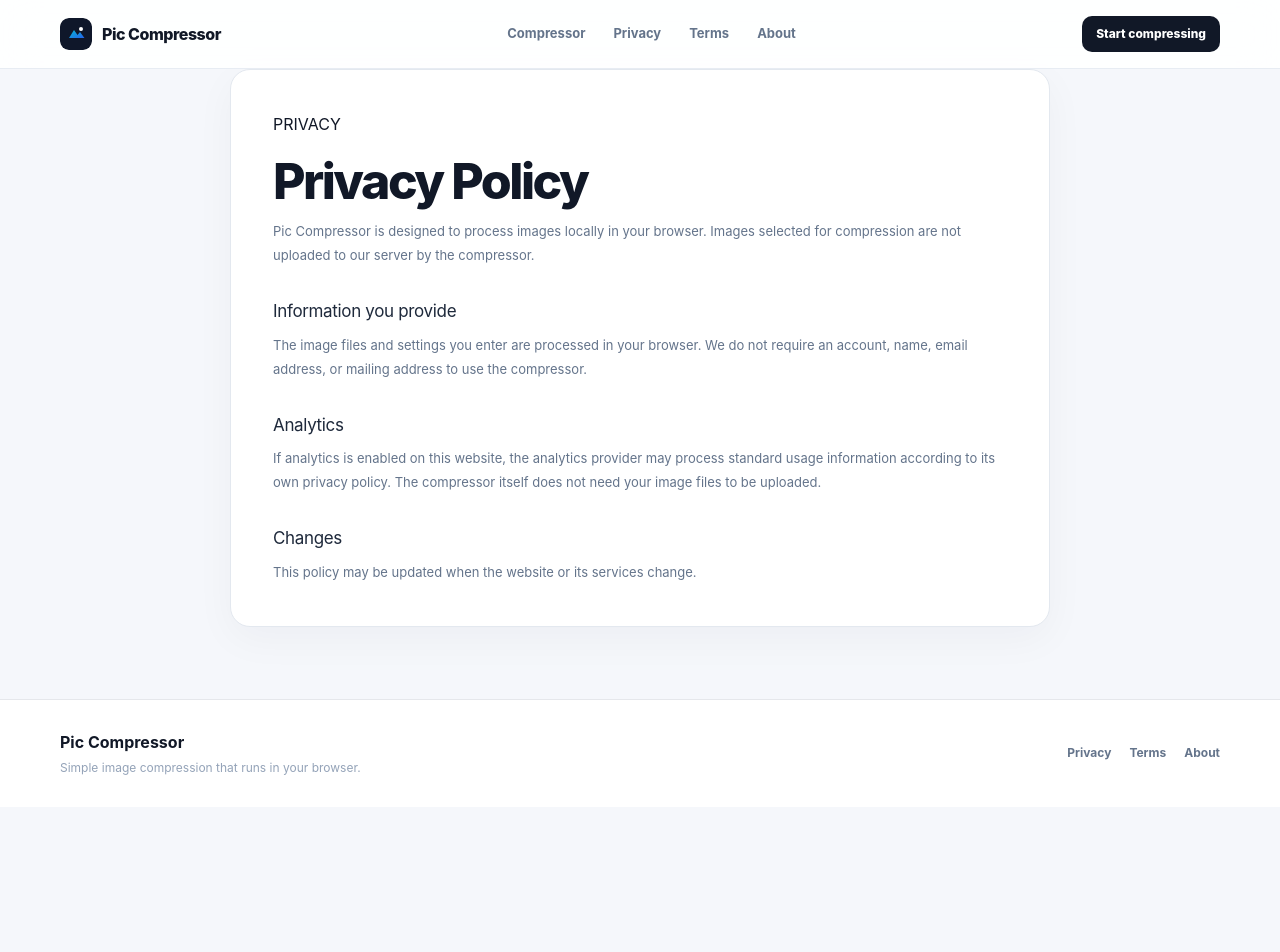
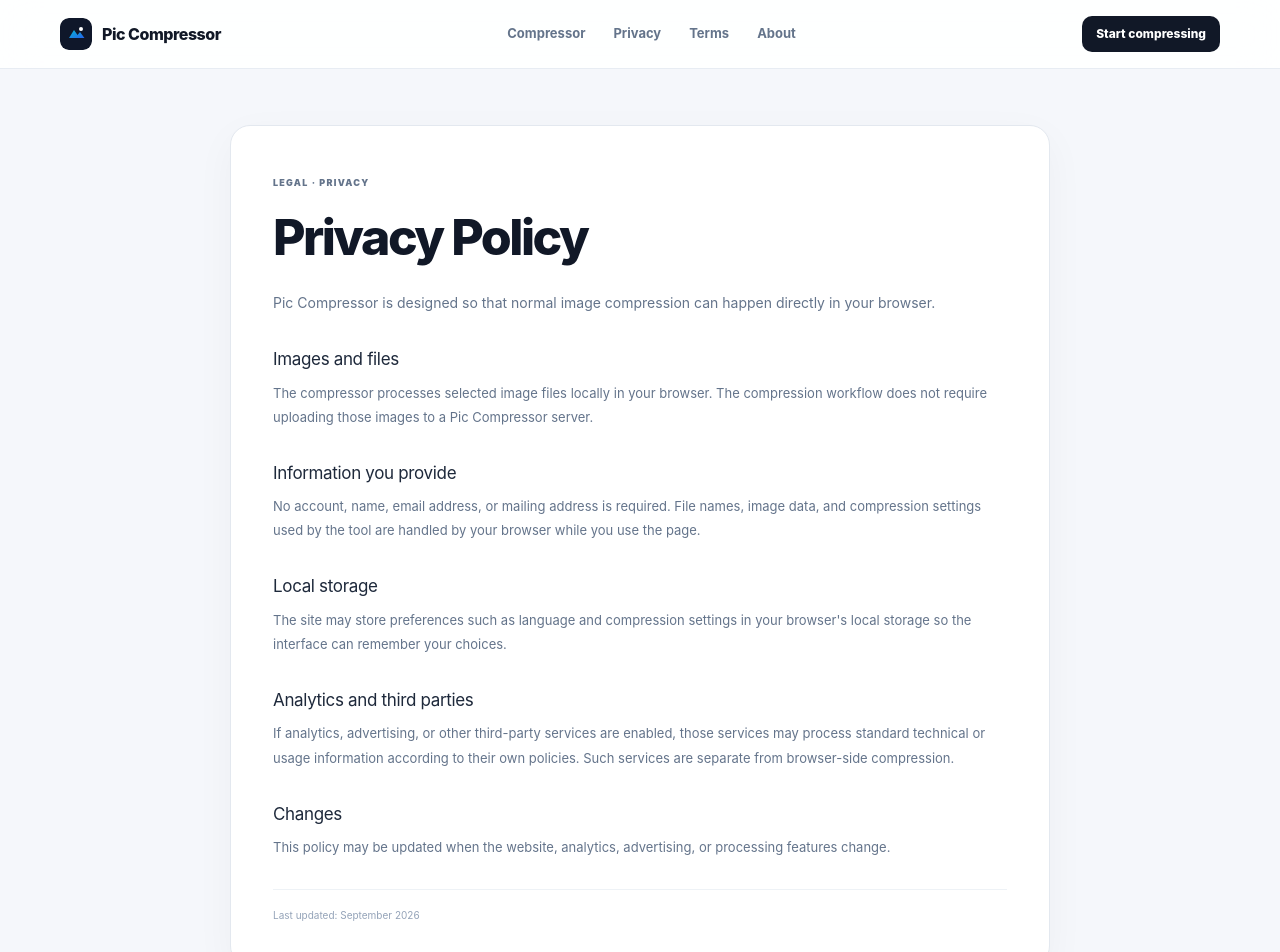
Before and after one commit to RyuSeiri/pic-compressor.github.io, a Next.js app: page /privacy in a window 1280 px wide. Shown: the top 952 px of the page. Before the commit the page ends 807 px from the top, so only its background shows below. Built offline with nearby package versions, Linux system fonts and the light colour scheme.

Commit message:
redesign: rebuild navigation and legal pages

```diff
--- a/app/privacy/page.tsx
+++ b/app/privacy/page.tsx
@@ -1 +1,12 @@
-export default function Privacy(){return <article className="content-panel mx-auto my-8 max-w-4xl"><p className="section-kicker">PRIVACY</p><h1 className="content-title">Privacy Policy</h1><p className="content-text">Pic Compressor is designed to process images locally in your browser. Images selected for compression are not uploaded to our server by the compressor.</p><h2 className="content-subtitle">Information you provide</h2><p className="content-text">The image files and settings you enter are processed in your browser. We do not require an account, name, email address, or mailing address to use the compressor.</p><h2 className="content-subtitle">Analytics</h2><p className="content-text">If analytics is enabled on this website, the analytics provider may process standard usage information according to its own privacy policy. The compressor itself does not need your image files to be uploaded.</p><h2 className="content-subtitle">Changes</h2><p className="content-text">This policy may be updated when the website or its services change.</p></article>}
+export default function Privacy() {
+  return <main className="content-page"><article className="content-panel">
+    <span className="mini-label">LEGAL · PRIVACY</span><h1 className="content-title">Privacy Policy</h1>
+    <p className="content-lead">Pic Compressor is designed so that normal image compression can happen directly in your browser.</p>
+    <h2 className="content-subtitle">Images and files</h2><p className="content-text">The compressor processes selected image files locally in your browser. The compression workflow does not require uploading those images to a Pic Compressor server.</p>
+    <h2 className="content-subtitle">Information you provide</h2><p className="content-text">No account, name, email address, or mailing address is required. File names, image data, and compression settings used by the tool are handled by your browser while you use the page.</p>
+    <h2 className="content-subtitle">Local storage</h2><p className="content-text">The site may store preferences such as language and compression settings in your browser's local storage so the interface can remember your choices.</p>
+    <h2 className="content-subtitle">Analytics and third parties</h2><p className="content-text">If analytics, advertising, or other third-party services are enabled, those services may process standard technical or usage information according to their own policies. Such services are separate from browser-side compression.</p>
+    <h2 className="content-subtitle">Changes</h2><p className="content-text">This policy may be updated when the website, analytics, advertising, or processing features change.</p>
+    <p className="content-meta">Last updated: September 2026</p>
+  </article></main>;
+}
```
